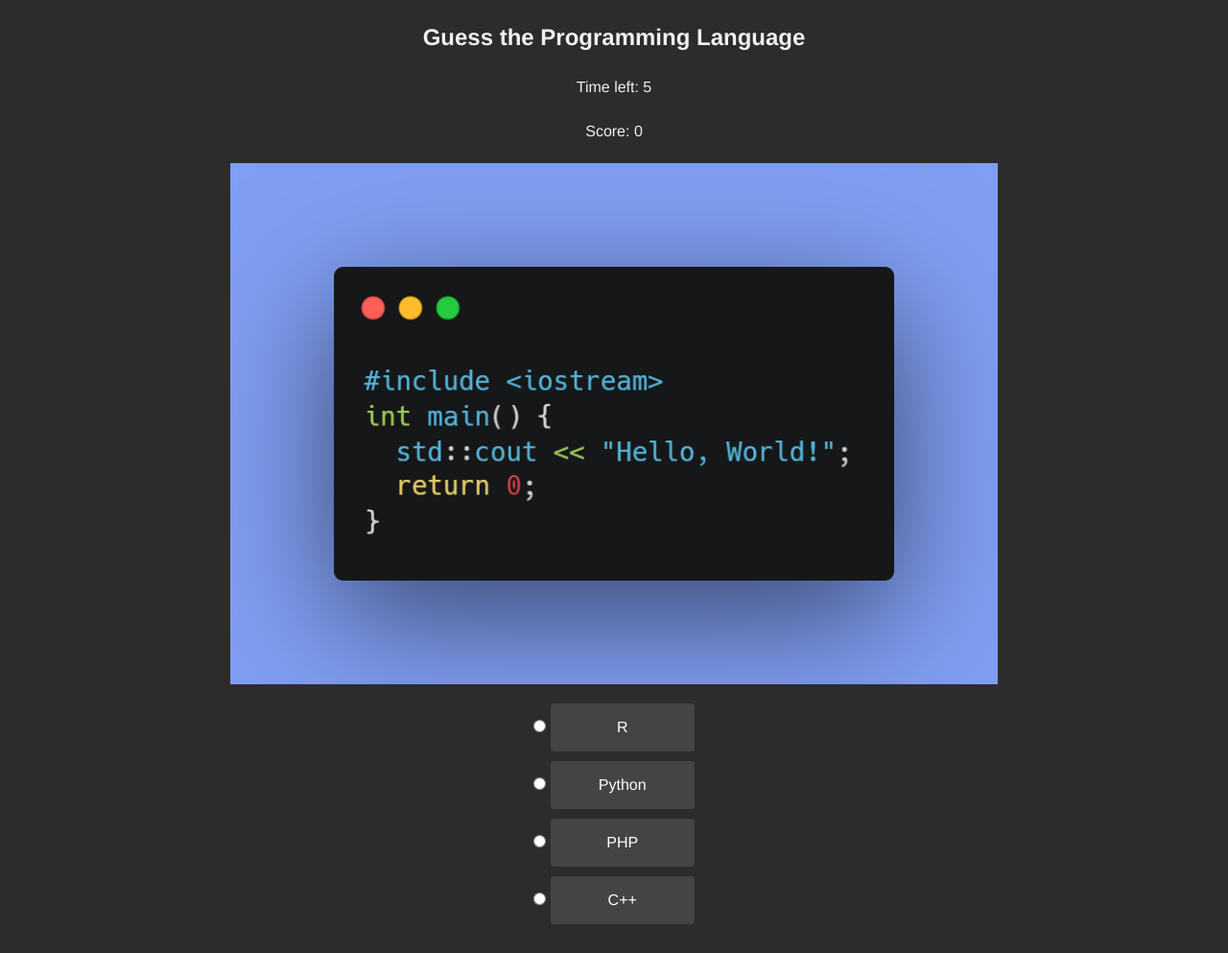
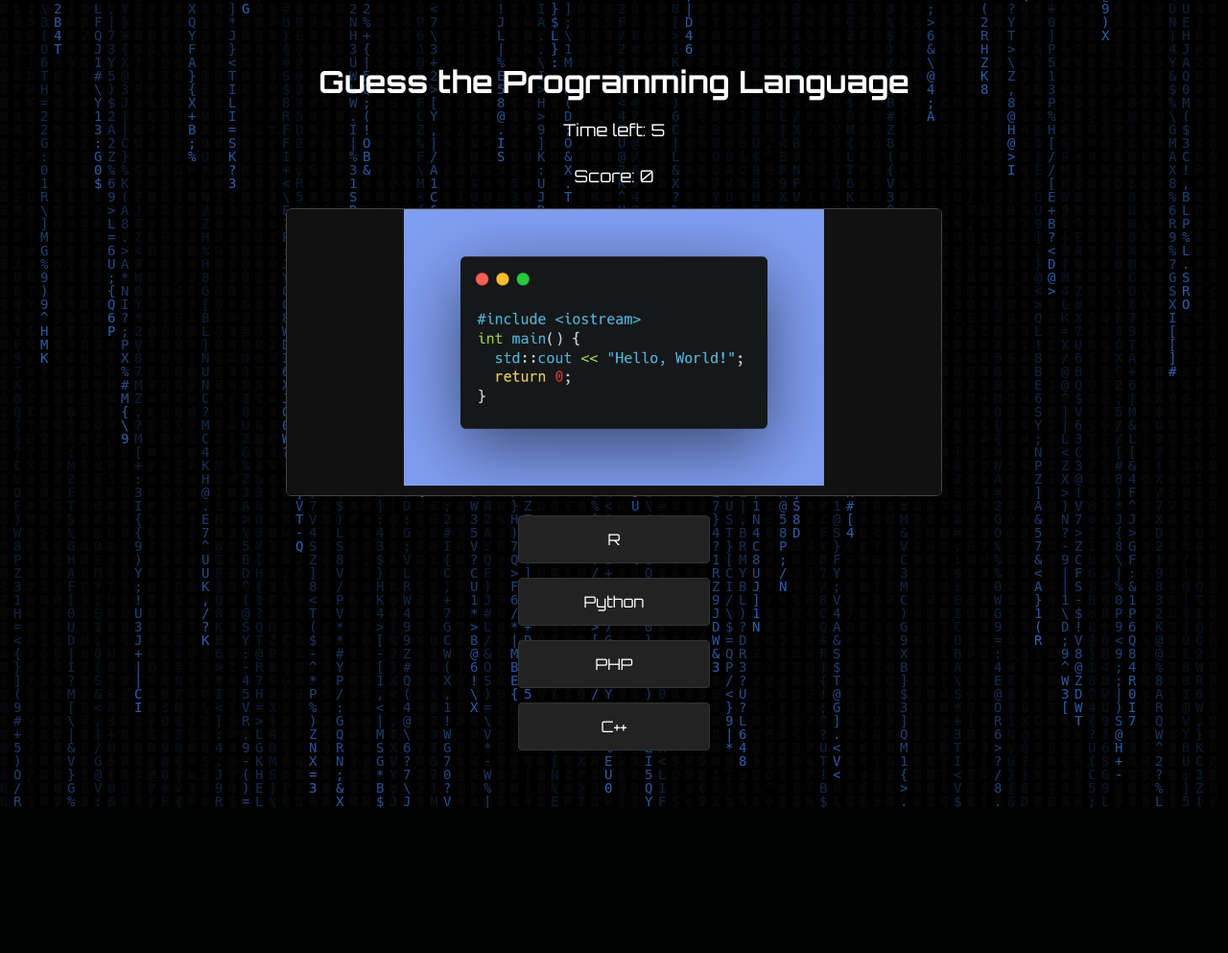
Before and after one commit to MudMonster341/STEAM25_Guess_the_lang, a Django app: page /game/ in a window 1280 px wide. Shown: the whole page at 96% size. After the commit the page ends 842 px from the top, so only its background shows below. Run offline with Django 5.2, Linux system fonts and the light colour scheme.

Commit message:
changed ui for game.html

```diff
--- a/codegame/game/templates/game/game.html
+++ b/codegame/game/templates/game/game.html
@@ -1,29 +1,213 @@
 {% extends "game/base.html" %}
 {% load static %}
 {% block title %}Game - Code Guessing Game{% endblock %}
+
 {% block extra_head %}
+<!-- Load a "techy" Google Font (optional) -->
+<link rel="stylesheet" href="https://fonts.googleapis.com/css2?family=Orbitron:wght@400;700&display=swap">
+
+<style>
+  /* Reset & basic styling */
+  * {
+    margin: 0;
+    padding: 0;
+    box-sizing: border-box;
+  }
+
+  /* Allow vertical scrolling so nothing is cut off */
+  html, body {
+    width: 100%;
+    height: 100%;
+    overflow-x: hidden;      /* Hide horizontal scroll */
+    overflow-y: auto;        /* Allow vertical scroll */
+    background-color: #000;  /* Fallback background */
+    font-family: 'Orbitron', sans-serif;
+    color: #fff;
+  }
+
+  /* Full-screen container for the matrix effect */
+  .hero {
+    position: relative;
+    min-height: 100vh;       /* Allow content to expand vertically */
+    width: 100%;
+    display: flex;
+    flex-direction: column;  /* Stack content vertically */
+    align-items: center;     /* Center horizontally */
+    padding-top: 40px;       /* Space at the top so heading isn't cut off */
+  }
+
+  /* Matrix canvas in the background */
+  #matrix-canvas {
+    position: fixed;  /* Fixed so it stays in the background even when scrolling */
+    top: 0;
+    left: 0;
+    width: 100%;
+    height: 100%;
+    z-index: 0;
+  }
+
+  /* Dark overlay for readability */
+  .hero::before {
+    content: "";
+    position: fixed;
+    top: 0;
+    left: 0;
+    width: 100%;
+    height: 100%;
+    background: rgba(0,0,0,0.3);
+    z-index: 1;
+  }
+
+  /* Container for all game elements (on top of the overlay & canvas) */
+  .hero-content {
+    position: relative;
+    z-index: 2;
+    width: 90%;
+    max-width: 800px;
+    margin: 0 auto;
+    animation: fadeIn 1.5s ease-in-out;
+    text-align: center; /* Center text */
+  }
+
+  @keyframes fadeIn {
+    from { opacity: 0; transform: translateY(10px); }
+    to   { opacity: 1; transform: translateY(0); }
+  }
+
+  /* Title, timer, and score styling */
+  h2 {
+    font-size: 2rem;
+    margin-bottom: 10px;
+  }
+  #timer, .score-text {
+    font-size: 1.1rem;
+    margin-bottom: 20px;
+  }
+
+  /* Snippet container */
+  .snippet-container {
+    background-color: #111;
+    border: 1px solid #444;
+    border-radius: 6px;
+    width: 100%;
+    height: 300px;  /* Adjust as needed */
+    display: flex;
+    justify-content: center;
+    align-items: center;
+    overflow: auto;
+    margin: 0 auto 20px auto;
+  }
+  .snippet-container img {
+    max-width: 100%;
+    max-height: 100%;
+    object-fit: contain;
+  }
+
+  /* Options form */
+  #answerForm {
+    display: flex;
+    flex-direction: column;
+    align-items: center;
+    gap: 15px;
+    margin-bottom: 40px; /* Space at the bottom */
+  }
+
+  /* Hide native radio appearance */
+  input[type="radio"] {
+    display: none;
+  }
+
+  /* Option buttons */
+    .option-button {
+    display: flex;               /* Use Flexbox for centering */
+    justify-content: center;     /* Center horizontally */
+    align-items: center;         /* Center vertically */
+    background-color: #222;
+    border: 1px solid #333;
+    border-radius: 4px;
+    padding: 12px 20px;
+    font-size: 1rem;
+    color: #fff;
+    cursor: pointer;
+    transition: background-color 0.2s ease, transform 0.2s ease;
+    width: 200px;                 /* Make button stretch to the container's width */
+    }
+  .option-button:hover {
+    background-color: #333;
+    transform: scale(1.03);
+  }
+  /* Highlight when selected */
+  input[type="radio"]:checked + .option-button {
+    background-color: #4287f5;
+    border-color: #4287f5;
+    box-shadow: 0 0 8px rgba(66, 135, 245, 0.5);
+  }
+
+  /* ANIMATION for correct/incorrect states */
+  @keyframes pop {
+    0% {
+      transform: scale(1);
+    }
+    50% {
+      transform: scale(1.15);
+    }
+    100% {
+      transform: scale(1);
+    }
+  }
+
+  /* Correct & incorrect states override everything */
+  .correct {
+    background-color: #22c55e !important; /* green */
+    border-color: #22c55e !important;
+    animation: pop 0.3s forwards;
+  }
+  .incorrect {
+    background-color: #ef4444 !important; /* red */
+    border-color: #ef4444 !important;
+    animation: pop 0.3s forwards;
+  }
+
+  /* Responsive */
+  @media (max-width: 600px) {
+    .hero-content {
+      padding: 10px;
+    }
+    h2 {
+      font-size: 1.5rem;
+    }
+    #timer, .score-text {
+      font-size: 1rem;
+      margin-bottom: 15px;
+    }
+    .snippet-container {
+      height: 200px;
+    }
+    .option-button {
+      padding: 10px 16px;
+      font-size: 0.9rem;
+    }
+  }
+</style>
+
 <script>
   // JavaScript countdown timer (10 seconds)
   let timeLeft = 10;
   function updateTimer() {
-        document.getElementById("timer").innerHTML = "Time left: " + timeLeft;
+    document.getElementById("timer").textContent = "Time left: " + timeLeft;
     if (timeLeft <= 0) {
       submitAndProceed();
     }
     timeLeft -= 1;
   }
-    // Start the timer (update every second)
   setInterval(updateTimer, 1000);
 
   function submitAnswer() {
-        // Get the selected option from the radio inputs
     const selectedOption = document.querySelector('input[name="choice"]:checked');
     if (!selectedOption) {
       alert("Please select an option.");
       return;
     }
-
-        // Use the internal correct answer passed from Django for highlighting
     const correctLanguage = "{{ correct_language|escapejs }}";
     const options = document.querySelectorAll('input[name="choice"]');
     options.forEach(option => {
@@ -33,19 +217,16 @@
       } else {
         label.classList.add('incorrect');
       }
+      option.disabled = true;
     });
 
-        // Create a hidden input to store the selected value (ensures submission even if radio is disabled)
+    // Hidden input for the selected value
     let hiddenInput = document.createElement('input');
     hiddenInput.type = 'hidden';
     hiddenInput.name = 'choice';
     hiddenInput.value = selectedOption.value;
     document.getElementById('answerForm').appendChild(hiddenInput);
 
-        // Disable further selection to prevent changes
-        options.forEach(option => option.disabled = true);
-
-        // Wait for 2 seconds to show the feedback, then submit the form
     setTimeout(submitAndProceed, 2000);
   }
 
@@ -54,24 +235,79 @@
   }
 </script>
 {% endblock %}
+
 {% block content %}
+<div class="hero">
+  <!-- Matrix background -->
+  <canvas id="matrix-canvas"></canvas>
+
+  <div class="hero-content">
     <h2>Guess the Programming Language</h2>
     <p id="timer">Time left: 10</p>
-    <p>Score: {{ score }}</p>
+    <p class="score-text">Score: {{ score }}</p>
 
-    <!-- Display the snippet image -->
-    <div style="text-align: center;">
+    <div class="snippet-container">
       <img src="{% static 'images/snippets/' %}{{ image_filename }}" alt="Code snippet">
     </div>
 
-    <!-- Answer submission form with auto-submit on click (no submit button) -->
     <form id="answerForm" method="POST" action="{% url 'game' %}">
       {% csrf_token %}
       {% for option in options %}
-            <div style="text-align: center; margin: 10px 0;">
+        <div>
           <input type="radio" name="choice" value="{{ option.value }}" id="{{ option.value }}" onclick="submitAnswer()">
           <label for="{{ option.value }}" class="option-button">{{ option.display }}</label>
         </div>
       {% endfor %}
     </form>
+  </div>
+</div>
+
+<!-- Matrix animation logic (same as home/final_score) -->
+<script>
+  document.addEventListener('DOMContentLoaded', function() {
+    const canvas = document.getElementById('matrix-canvas');
+    const ctx = canvas.getContext('2d');
+
+    let fontSize = 14;
+    let columns;
+    let drops = [];
+    const characters = 'ABCDEFGHIJKLMNOPQRSTUVWXYZ0123456789<>{}[]()=+-*/\\|;:,.?!@#$%^&';
+
+    function resizeCanvas() {
+      canvas.width = window.innerWidth;
+      canvas.height = window.innerHeight;
+      columns = Math.floor(canvas.width / fontSize);
+      drops = [];
+      for (let i = 0; i < columns; i++) {
+        drops[i] = Math.floor(Math.random() * canvas.height / fontSize) * -1;
+      }
+    }
+
+    resizeCanvas();
+    window.addEventListener('resize', resizeCanvas);
+
+    function draw() {
+      ctx.fillStyle = 'rgba(0, 0, 0, 0.05)';
+      ctx.fillRect(0, 0, canvas.width, canvas.height);
+
+      ctx.fillStyle = '#4287f5';
+      ctx.font = fontSize + 'px monospace';
+
+      for (let i = 0; i < drops.length; i++) {
+        const char = characters[Math.floor(Math.random() * characters.length)];
+        ctx.fillText(char, i * fontSize, drops[i] * fontSize);
+        drops[i]++;
+        if (drops[i] * fontSize > canvas.height && Math.random() > 0.975) {
+          drops[i] = 0;
+        }
+      }
+    }
+
+    function animate() {
+      draw();
+      requestAnimationFrame(animate);
+    }
+    animate();
+  });
+</script>
 {% endblock %}
```
Lines whose indentation alone changed are shown as unchanged.
